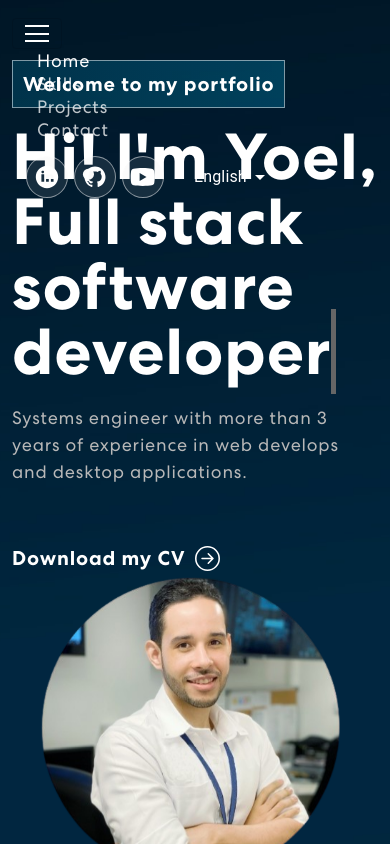
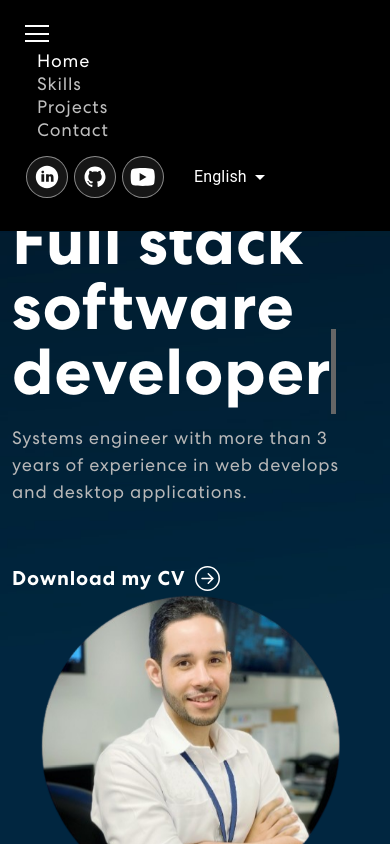
Before and after one commit to YoexRep/Personal-Portfolio, a React (Create React App) app: page / in a window 390 px wide. Both pictures are taken after a click on the button 37 px from the left and 33 px from the top of the page. Shown: the top 844 px of the page. Built offline with nearby package versions, Linux system fonts and the light colour scheme.

Commit message:
se arreglo problema de toggle

```diff
--- a/src/App.css
+++ b/src/App.css
@@ -86,6 +86,9 @@ p.danger {
 	color: red;
 }
 /************ Navbar Css ************/
+
+
+
 nav.navbar {
   padding: 18px 0;
   position: fixed;
@@ -192,6 +195,7 @@ nav.navbar .navbar-toggler:active,
 nav.navbar .navbar-toggler:focus {
 	outline: none;
     box-shadow: none;
+
 }
 nav.navbar .navbar-toggler-icon {
   width: 24px;
@@ -201,9 +205,11 @@ nav.navbar .navbar-toggler-icon {
   border-bottom: 2px solid #fff;
   transition: all 300ms linear;
   top: -2px;
+
 }
 nav.navbar .navbar-toggler-icon:focus {
 	border-bottom: 2px solid #fff;
+
 }
 nav.navbar .navbar-toggler-icon:after,
 nav.navbar .navbar-toggler-icon:before {
@@ -216,6 +222,7 @@ nav.navbar .navbar-toggler-icon:before {
 	content: '';
 	z-index: 2;
 	transition: all 300ms linear;
+
 }
 nav.navbar .navbar-toggler-icon:after {
 	top: 8px;
@@ -224,15 +231,26 @@ nav.navbar .navbar-toggler[aria-expanded="true"] .navbar-toggler-icon:after {
 	transform: rotate(45deg);
 	background-color: #fff;
 	height: 2px;
+
 }
 nav.navbar .navbar-toggler[aria-expanded="true"] .navbar-toggler-icon:before {
 	transform: translateY(8px) rotate(-45deg);
 	background-color: #fff;
 	height: 2px;
+
 }
 nav.navbar .navbar-toggler[aria-expanded="true"] .navbar-toggler-icon {
 	border-color: transparent;
+
+
 }
+
+nav.navbar.menu-open {
+  background-color: black; /* Cambia el color de fondo a negro */
+}
+
+
+
 
 /************ Banner Css ************/
 .banner {
@@ -245,7 +263,7 @@ nav.navbar .navbar-toggler[aria-expanded="true"] .navbar-toggler-icon {
 /* Media query para dispositivos móviles */
 @media (max-width: 768px) { /* Puedes ajustar el tamaño según tus necesidades */
   .banner {
-    padding: 60px 0 100px 0; /* Elimina el padding en pantallas pequeñas */
+    padding: 80px 0 100px 0; /* Elimina el padding en pantallas pequeñas */
   }
 }
 
--- a/src/App.js
+++ b/src/App.js
@@ -3,7 +3,6 @@ import './App.css';
 import 'bootstrap/dist/css/bootstrap.min.css';
 import { NavBar } from "./components/NavBar";
 import { Banner } from "./components/Banner";
-import { Skills } from "./components/Skills";
 import { Projects } from "./components/Projects";
 import { Contact } from "./components/Contact";
 import { Footer } from "./components/Footer";
--- a/src/components/NavBar.js
+++ b/src/components/NavBar.js
@@ -1,70 +1,47 @@
 import { useState, useEffect } from "react";
 import { Navbar, Nav, Container } from "react-bootstrap";
-
 import linkedinIcon from '../assets/img/linkedin-logo.svg';
-
 import githubIcon from '../assets/img/github-logo.svg';
-
 import youtubeIcon from '../assets/img/Youtube.svg';
-
-
-
-import {
-  BrowserRouter as Router
-} from "react-router-dom";
-
-import {useTranslation} from "react-i18next"
-
-import {  TextField,MenuItem } from "@mui/material";
+import { BrowserRouter as Router } from "react-router-dom";
+import { useTranslation } from "react-i18next";
+import { TextField, MenuItem } from "@mui/material";
 
 export const NavBar = () => {
-
   const [activeLink, setActiveLink] = useState('home');
   const [scrolled, setScrolled] = useState(false);
-
-
-
+  const [menuOpen, setMenuOpen] = useState(false);
   const [idiomaSelect, setIdiomaSelect] = useState("en");
 
   const handleLanguageChange = (e) => {
-
-    i18n.changeLanguage(e.target.value)
-
-
-    setIdiomaSelect(e.target.value)
+    i18n.changeLanguage(e.target.value);
+    setIdiomaSelect(e.target.value);
   };
 
   const [textElement, i18n] = useTranslation("global");
 
-
-
-
   useEffect(() => {
     const onScroll = () => {
-      if (window.scrollY > 50) {
-        setScrolled(true);
-      } else {
-        setScrolled(false);
-      }
-    }
+      setScrolled(window.scrollY > 50);
+    };
 
     window.addEventListener("scroll", onScroll);
-
     return () => window.removeEventListener("scroll", onScroll);
-  }, [])
+  }, []);
 
   const onUpdateActiveLink = (value) => {
     setActiveLink(value);
-  }
+  };
+
+  const handleToggle = () => {
+    setMenuOpen(!menuOpen); // Cambiar el estado del menú
+  };
 
   return (
     <Router>
-      <Navbar expand="md" className={scrolled ? "scrolled" : ""}>
+      <Navbar expand="md" className={`${scrolled ? "scrolled" : ""} ${menuOpen ? "menu-open" : ""}`}>
         <Container>
-          {/* <Navbar.Brand href="/">
-            <img src={logo} alt="Logo" />
-          </Navbar.Brand> */}
-          <Navbar.Toggle aria-controls="basic-navbar-nav">
+          <Navbar.Toggle aria-controls="basic-navbar-nav" onClick={handleToggle}>
             <span className="navbar-toggler-icon"></span>
           </Navbar.Toggle>
           <Navbar.Collapse id="basic-navbar-nav">
@@ -76,14 +53,10 @@ export const NavBar = () => {
             </Nav>
             <span className="navbar-text">
               <div className="social-icon">
-                <a href="https://www.linkedin.com/in/yoel-antonio-torres-marte-291b99225/" target="_blank" ><img src={linkedinIcon} alt="linkedin" /></a>
-
-                <a href="https://github.com/YoexRep" target="_blank"><img src={githubIcon} alt="instagram" /></a>
-
+                <a href="https://www.linkedin.com/in/yoel-antonio-torres-marte-291b99225/" target="_blank"><img src={linkedinIcon} alt="linkedin" /></a>
+                <a href="https://github.com/YoexRep" target="_blank"><img src={githubIcon} alt="github" /></a>
                 <a href="https://www.youtube.com/@LearnWtutorials" target="_blank"><img src={youtubeIcon} alt="youtube" /></a>
               </div>
-
-
               <TextField
                 select
                 onChange={handleLanguageChange}
@@ -94,14 +67,14 @@ export const NavBar = () => {
                   marginLeft: "10px",
                   "& .MuiOutlinedInput-root": {
                     "& fieldset": {
-        borderColor: "transparent", // Borde invisible por defecto
-        borderWidth: "0px", // Sin borde
+                      borderColor: "transparent",
+                      borderWidth: "0px",
                     },
                     "&:hover fieldset": {
-        borderColor: "transparent", // Borde invisible al pasar el ratón
+                      borderColor: "transparent",
                     },
                     "&.Mui-focused fieldset": {
-        borderColor: "transparent", // Borde invisible cuando está enfocado
+                      borderColor: "transparent",
                     },
                   },
                   "& .MuiInputBase-input": {
@@ -111,20 +84,17 @@ export const NavBar = () => {
                     color: "white",
                   },
                   "& .MuiSvgIcon-root": {
-      color: "white", // Cambia la flechita a blanco
+                    color: "white",
                   },
                 }}
               >
                 <MenuItem value="en">English</MenuItem>
                 <MenuItem value="es">Español</MenuItem>
               </TextField>
-
-
-
             </span>
           </Navbar.Collapse>
         </Container>
       </Navbar>
     </Router>
-  )
+  );
 }
```
Lines whose indentation alone changed are shown as unchanged.
